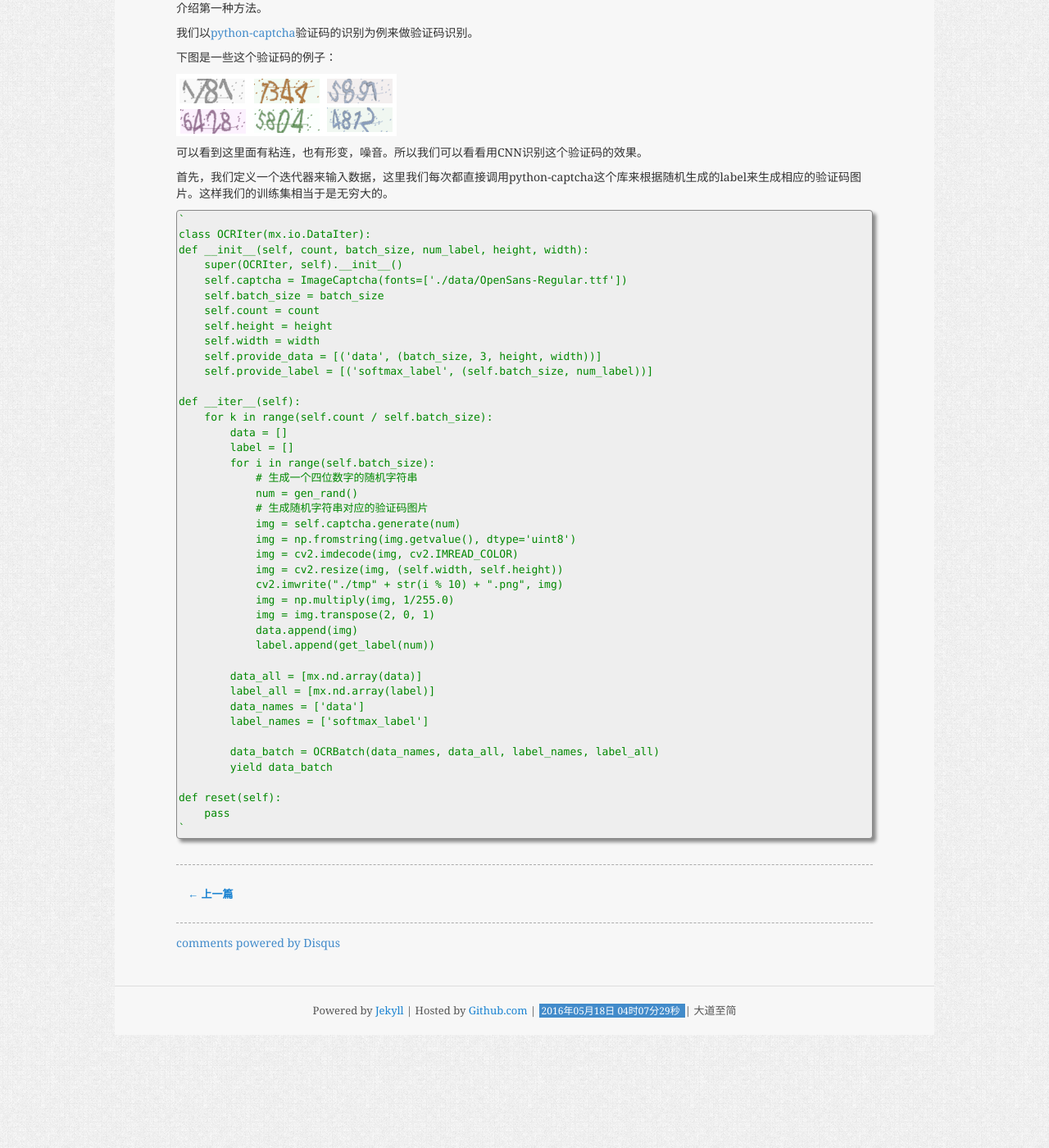
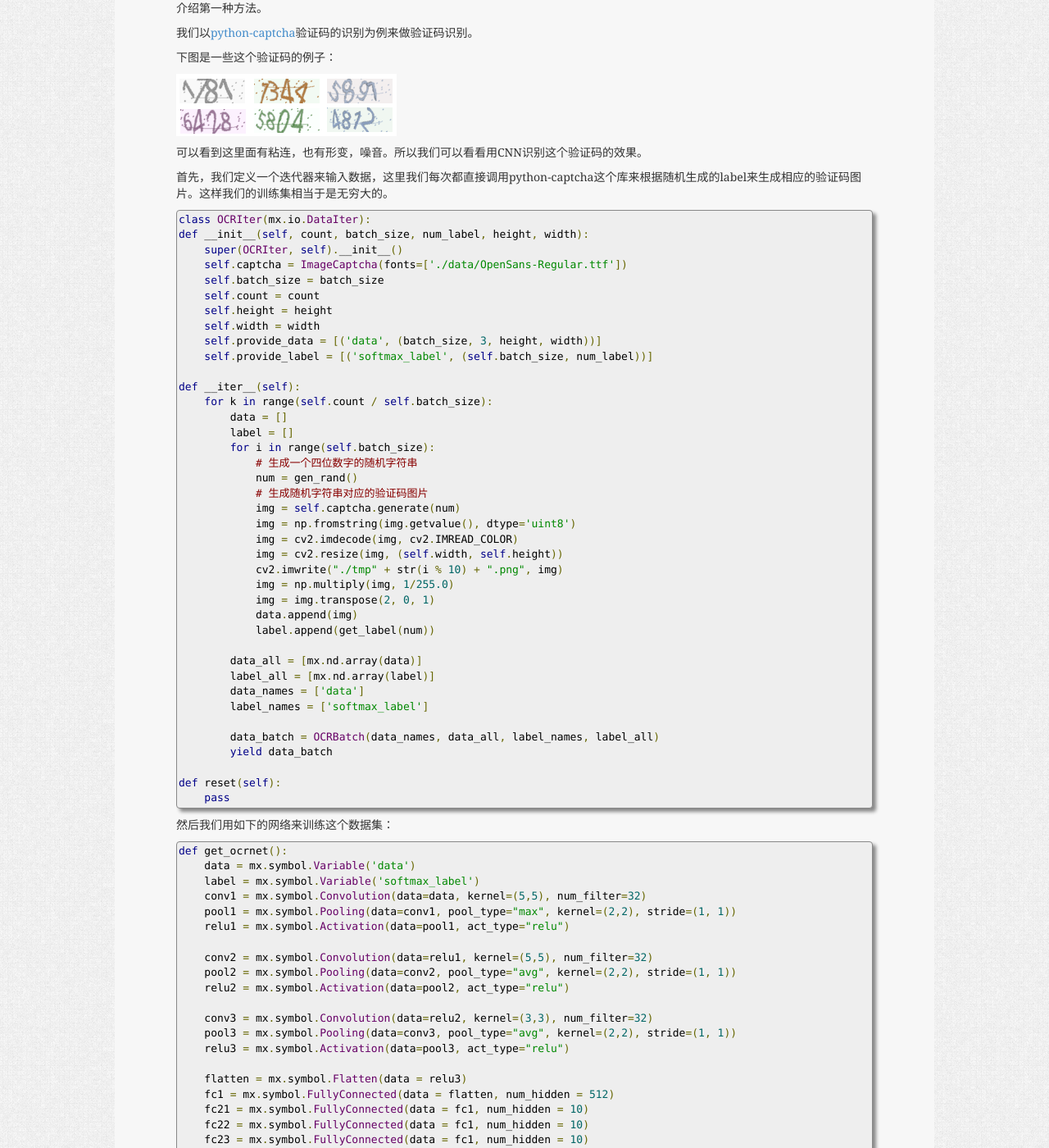
Before and after one commit to xlvector/xlvector.github.com, a Jekyll site: the page built from _posts/2015-05-18-mxnet-ocr-cnn.md, in a window 1280 px wide and 1400 px high, scrolled down 582 px. Shown: the whole window at 82% size. Built offline with Jekyll 4.4.1, drawn with Linux system fonts in a browser that asks for light colours; Markdown is read by kramdown in place of the engine named in the settings; comment, search, counter and statistics services are not loaded; some of the changed text lies outside the part shown.

Commit message:
add code

```diff
--- a/_posts/2015-05-18-mxnet-ocr-cnn.md
+++ b/_posts/2015-05-18-mxnet-ocr-cnn.md
@@ -30,7 +30,7 @@ OCR是一个古老的问题。这里我们考虑一类特殊的OCR问题，就
 
 首先，我们定义一个迭代器来输入数据，这里我们每次都直接调用python-captcha这个库来根据随机生成的label来生成相应的验证码图片。这样我们的训练集相当于是无穷大的。
 
-    `
+
     class OCRIter(mx.io.DataIter):
     def __init__(self, count, batch_size, num_label, height, width):
         super(OCRIter, self).__init__()
@@ -70,4 +70,31 @@ OCR是一个古老的问题。这里我们考虑一类特殊的OCR问题，就
 
     def reset(self):
         pass
-    `
+
+然后我们用如下的网络来训练这个数据集：
+
+    def get_ocrnet():
+        data = mx.symbol.Variable('data')
+        label = mx.symbol.Variable('softmax_label')
+        conv1 = mx.symbol.Convolution(data=data, kernel=(5,5), num_filter=32)
+        pool1 = mx.symbol.Pooling(data=conv1, pool_type="max", kernel=(2,2), stride=(1, 1))
+        relu1 = mx.symbol.Activation(data=pool1, act_type="relu")
+
+        conv2 = mx.symbol.Convolution(data=relu1, kernel=(5,5), num_filter=32)
+        pool2 = mx.symbol.Pooling(data=conv2, pool_type="avg", kernel=(2,2), stride=(1, 1))
+        relu2 = mx.symbol.Activation(data=pool2, act_type="relu")
+
+        conv3 = mx.symbol.Convolution(data=relu2, kernel=(3,3), num_filter=32)
+        pool3 = mx.symbol.Pooling(data=conv3, pool_type="avg", kernel=(2,2), stride=(1, 1))
+        relu3 = mx.symbol.Activation(data=pool3, act_type="relu")
+
+        flatten = mx.symbol.Flatten(data = relu3)
+        fc1 = mx.symbol.FullyConnected(data = flatten, num_hidden = 512)
+        fc21 = mx.symbol.FullyConnected(data = fc1, num_hidden = 10)
+        fc22 = mx.symbol.FullyConnected(data = fc1, num_hidden = 10)
+        fc23 = mx.symbol.FullyConnected(data = fc1, num_hidden = 10)
+        fc24 = mx.symbol.FullyConnected(data = fc1, num_hidden = 10)
+        fc2 = mx.symbol.Concat(*[fc21, fc22, fc23, fc24], dim = 0)
+        label = mx.symbol.transpose(data = label)
+        label = mx.symbol.Reshape(data = label, target_shape = (0, ))
+        return mx.symbol.SoftmaxOutput(data = fc2, label = label, name = "softmax")
```
